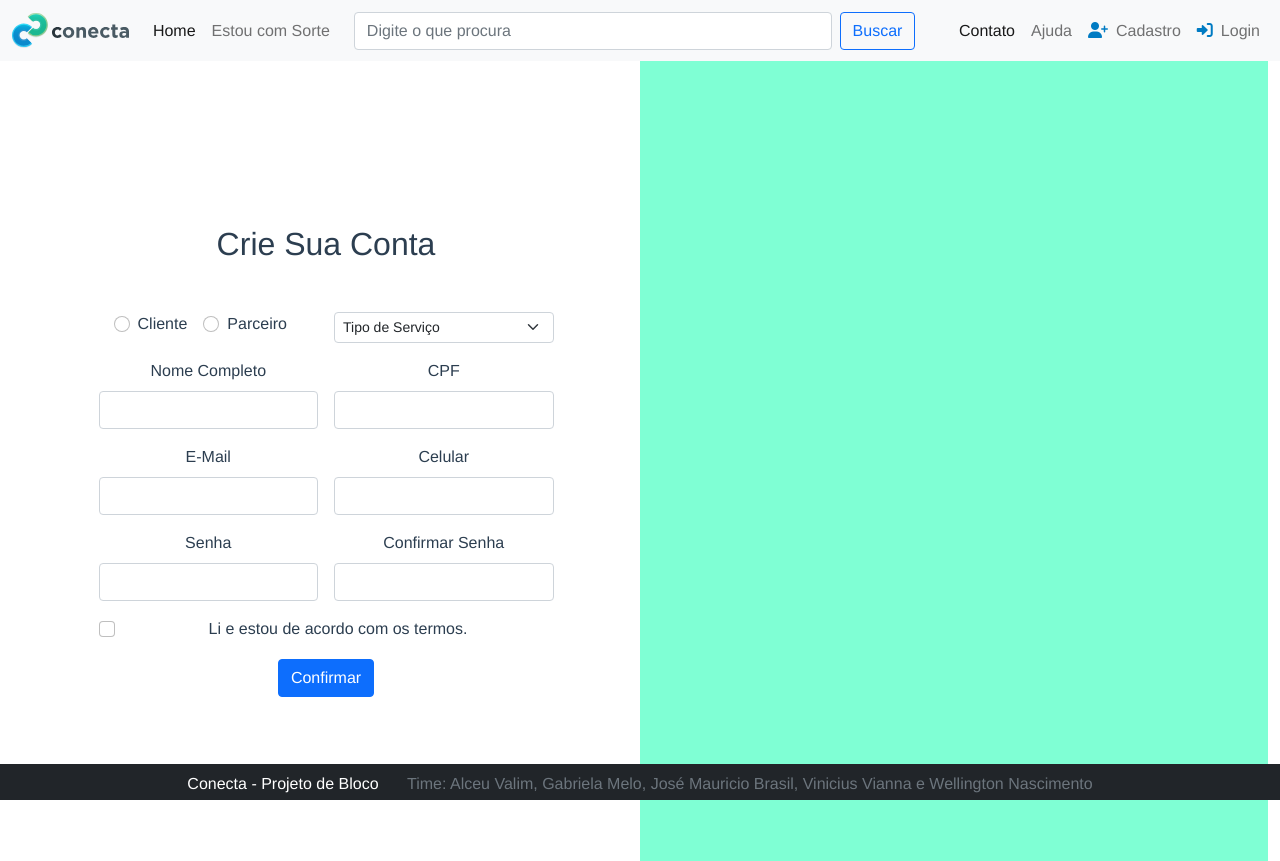
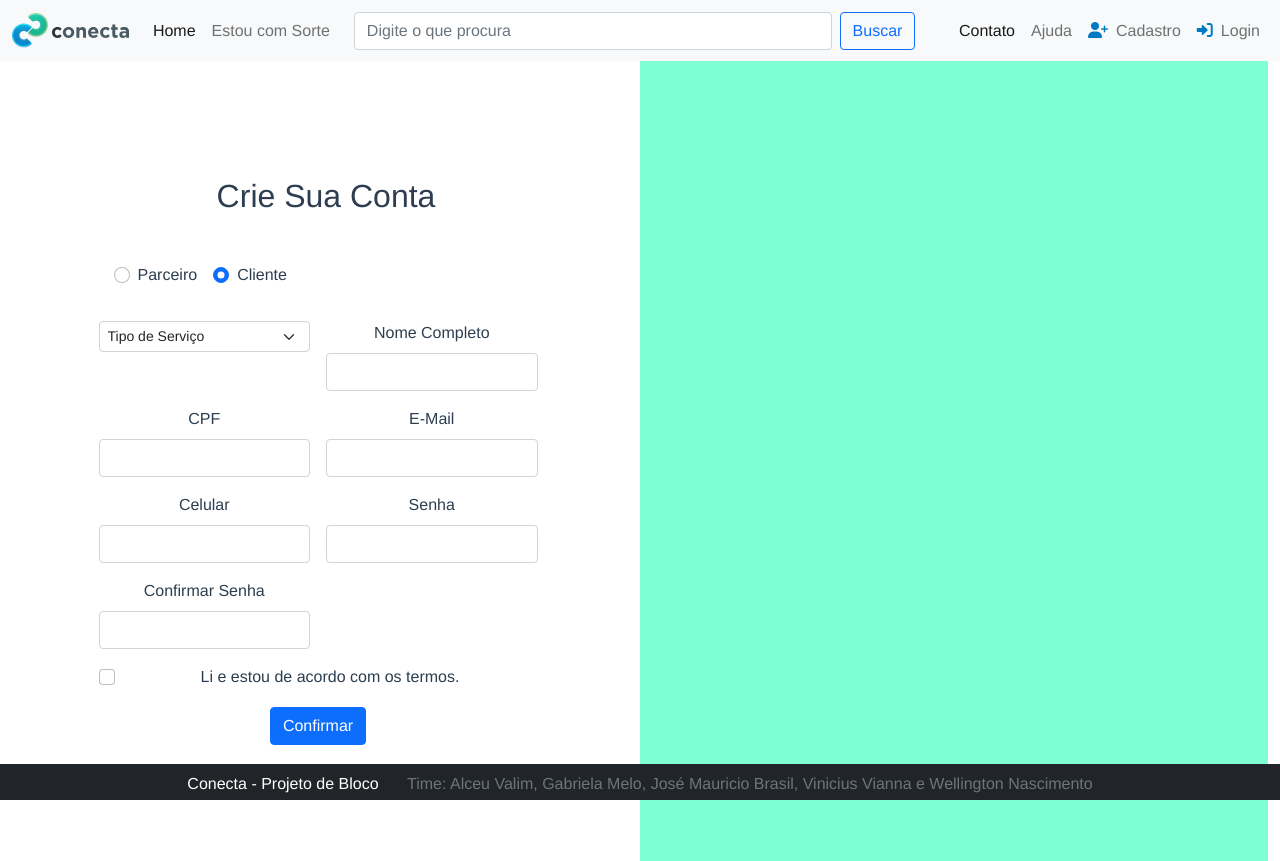
Before and after one commit to wnsferreira/Conecta, a Vue app: page /cadastro in a window 1280 px wide. Built offline with nearby package versions, Linux system fonts and the light colour scheme.

Commit message:
partner vs client Cadastro

```diff
--- /dev/null
+++ b/src/components/ClientTypeSelector.vue
@@ -0,0 +1,31 @@
+<template>
+    <form class="row g-3 needs-validation" novalidate>
+        <div class="col-md-6">
+            <div class="form-check form-check-inline">
+                <input v-model="partner" class="form-check-input" type="radio" name="inlineRadioOptions" id="inlineRadio1" value=true>
+                <label class="form-check-label" for="inlineRadio1">Parceiro</label>
+            </div>
+            <div class="form-check form-check-inline">
+                <input v-model="partner" class="form-check-input" type="radio" name="inlineRadioOptions" id="inlineRadio2" value=false>
+                <label class="form-check-label" for="inlineRadio2">Cliente</label>
+            </div>
+        </div>
+    <SignUpClient v-if="!partner"/>
+    <SignUpPartner v-else/>
+    </form>
+</template>
+
+<script>
+    import SignUpPartner from './SignUpPartner.vue'
+    import SignUpClient from './SignUpClient.vue'
+    export default {
+        name: "ClientTypeSelector",
+        components: { SignUpClient, SignUpPartner },
+        data () {
+            return {
+                partner: false
+            }
+        },
+    }
+
+</script>
--- a/src/components/SignUpClient.vue
+++ b/src/components/SignUpClient.vue
@@ -1,15 +1,5 @@
 <template>
   <form @submit.prevent="addUser" class="row g-3 needs-validation" novalidate>
-    <div class="col-md-6">
-      <div class="form-check form-check-inline">
-        <input class="form-check-input" type="radio" name="inlineRadioOptions" id="inlineRadio1" value="option1">
-        <label class="form-check-label" for="inlineRadio1">Cliente</label>
-      </div>
-      <div class="form-check form-check-inline">
-        <input class="form-check-input" type="radio" name="inlineRadioOptions" id="inlineRadio2" value="option2">
-        <label class="form-check-label" for="inlineRadio2">Parceiro</label>
-      </div>
-    </div>
       <div class="col-md-6">
         <select class="form-select form-select-sm" aria-label=".form-select-sm example">
           <option selected>Tipo de Serviço</option>
@@ -34,28 +24,28 @@
                         </div>
                         <div class="col-md-6">
                           <label for="validateEmail" class="form-label">E-Mail</label>
-                            <input v-model="form.email" type="email" class="form-control" id="validationCustom02" required>
+                            <input v-model="form.email" type="email" class="form-control" id="validationCustom03" required>
                             <div class="invalid-feedback">
                               Please choose a username.
                             </div>
                           </div>
                         <div class="col-md-6">
                           <label for="validationCustom03" class="form-label">Celular</label>
-                          <input v-model="form.phone" type="text" class="form-control" id="validationCustom03" required>
+                          <input v-model="form.phone" type="text" class="form-control" id="validationCustom04" required>
                           <div class="invalid-feedback">
                             Please provide a valid city.
                           </div>
                         </div>
                         <div class="col-md-6">
                           <label for="validationCustom04" class="form-label">Senha</label>
-                            <input v-model="form.password" type="password" class="form-control" id="validationCustom03" required>
+                            <input v-model="form.password" type="password" class="form-control" id="validationCustom05" required>
                           <div class="invalid-feedback">
                             Please select a valid state.
                           </div>
                         </div>
                         <div class="col-md-6">
                           <label for="validationCustom05" class="form-label">Confirmar Senha</label>
-                          <input v-model="form.password" type="password" class="form-control" id="validationCustom03" required>
+                          <input v-model="form.password" type="password" class="form-control" id="validationCustom06" required>
                           <div class="invalid-feedback">
                             Please provide a valid zip.
                           </div>
@@ -78,10 +68,8 @@
 </template>
 
 <script>
-// import SignUpPartner from './SignUpPartner.vue'
 export default {
   name: "SignUpClient",
-  // components: { SignUpPartner }
   data() {
     return {
       form: {
@@ -105,7 +93,6 @@ export default {
         agreement:this.form.agreement,
       })
       this.$router.push('/usuarios')
-      console.log("ADICIONOU")
     },
   }
 }
--- a/src/components/SignUpPartner.vue
+++ b/src/components/SignUpPartner.vue
@@ -1,15 +1,5 @@
 <template>
   <form class="row g-3 needs-validation" novalidate>
-    <div class="col-md-6">
-      <div class="form-check form-check-inline">
-        <input class="form-check-input" type="radio" name="inlineRadioOptions" id="inlineRadio1" value="option1">
-        <label class="form-check-label" for="inlineRadio1">Cliente</label>
-      </div>
-      <div class="form-check form-check-inline">
-        <input class="form-check-input" type="radio" name="inlineRadioOptions" id="inlineRadio2" value="option2">
-        <label class="form-check-label" for="inlineRadio2">Parceiro</label>
-      </div>
-    </div>
       <div class="col-md-6">
         <select class="form-select form-select-sm" aria-label=".form-select-sm example">
           <option selected>Tipo de Serviço</option>
@@ -20,49 +10,49 @@
       </div>
                           <div class="col-md-6">
                           <label for="validateName" class="form-label">Nome da Empresa</label>
-                          <input type="text" v-model="name" class="form-control" id="validationCustom01" value="" required>
+                          <input type="text" v-model="name" class="form-control" id="pvalidationCustom01" required>
                           <div class="valid-feedback">
                             Looks good!
                           </div>
                         </div>
                         <div class="col-md-6">
                           <label for="validateCPF" class="form-label">CNPJ</label>
-                          <input type="text" v-model="cnpj" class="form-control" id="validationCustom02" value="" required>
+                          <input type="text" v-model="cnpj" class="form-control" id="pvalidationCustom02" required>
                           <div class="valid-feedback">
                             Looks good!
                           </div>
                         </div>
                         <div class="col-md-6">
                           <label for="validateEmail" class="form-label">E-Mail</label>
-                            <input type="email" v-model="email" class="form-control" id="validationCustom02" value="" required>
+                            <input type="email" v-model="email" class="form-control" id="pvalidationCustom03" required>
                             <div class="invalid-feedback">
                               Please choose a username.
                             </div>
                           </div>
                         <div class="col-md-6">
                           <label for="validationCustom03" class="form-label">Telefone de Contato</label>
-                          <input type="text" v-model="phone" class="form-control" id="validationCustom03" required>
+                          <input type="text" v-model="phone" class="form-control" id="pvalidationCustom04" required>
                           <div class="invalid-feedback">
                             Please provide a valid city.
                           </div>
                         </div>
                         <div class="col-md-6">
                           <label for="validationCustom04" class="form-label">Senha</label>
-                            <input type="password" v-model="password" class="form-control" id="validationCustom03" required>
+                            <input type="password" v-model="password" class="form-control" id="pvalidationCustom05" required>
                           <div class="invalid-feedback">
                             Please select a valid state.
                           </div>
                         </div>
                         <div class="col-md-6">
                           <label for="validationCustom05" class="form-label">Confirmar Senha</label>
-                          <input type="password" v-model="validatePassword" class="form-control" id="validationCustom03" required>
+                          <input type="password" v-model="validatePassword" class="form-control" id="pvalidationCustom06" required>
                           <div class="invalid-feedback">
                             Please provide a valid zip.
                           </div>
                         </div>
                         <div class="col-12">
                           <div class="form-check">
-                            <input class="form-check-input" v-model="agreement" type="checkbox" value="" id="invalidCheck" required>
+                            <input class="form-check-input" v-model="agreement" type="checkbox" id="pinvalidCheck" required>
                             <label class="form-check-label" for="invalidCheck">
                               Li e estou de acordo com os termos.
                             </label>
@@ -80,7 +70,6 @@
 <script>
 export default {
   name: "SignUpPartner",
-  // components: { SignUpPartner }
   data() {
     return {
       form: {
@@ -106,7 +95,6 @@ export default {
         agreement:this.form.agreement,
       })
       this.$router.push('/usuarios')
-      console.log("ADICIONOU")
     },
   }
 }
--- a/src/router/router.js
+++ b/src/router/router.js
@@ -4,6 +4,7 @@ import Sorte from '../views/Sorte.vue'
 import Cadastro from '../views/Cadastro.vue'
 import Usuarios from '../components/Usuarios.vue'
 import Login from '../views/Login.vue'
+import Partner from '../views/Partner.vue'
 
 
 const routes = [
@@ -32,6 +33,11 @@ const routes = [
 		name: 'login',
 		component: Login
 	},
+	{
+		path: '/partner',
+		name: 'partner',
+		component: Partner
+	},
 ]
 const router = createRouter({
 	history: createWebHistory(process.env.BASE_URL),
--- a/src/views/Cadastro.vue
+++ b/src/views/Cadastro.vue
@@ -3,7 +3,7 @@
     <main class="container-fluid">
             <div class="container-half d-flex flex-column justify-content-center">
                 <h2 class="mb-5">Crie Sua Conta</h2>
-                <SignUpClient class="w-75 align-self-center"/>
+                <ClientTypeSelector class="w-75 align-self-center"/>
             </div>
             <div class="container-half img-half vh-100">
                     <!-- <img src="../assets/cadastroimg.png"> -->
@@ -15,10 +15,11 @@
 <script>
 import NavVue from '../components/Nav.vue'
 import FooterVue from '../components/FooterVue.vue';
-import SignUpClient from '../components/SignUpClient.vue'
+import ClientTypeSelector from '../components/ClientTypeSelector';
+// import SignUpClient from '../components/SignUpClient.vue'
 
     export default {
-        components: { NavVue, FooterVue, SignUpClient}
+        components: { NavVue, FooterVue, ClientTypeSelector}
     }
 
 </script>
```
